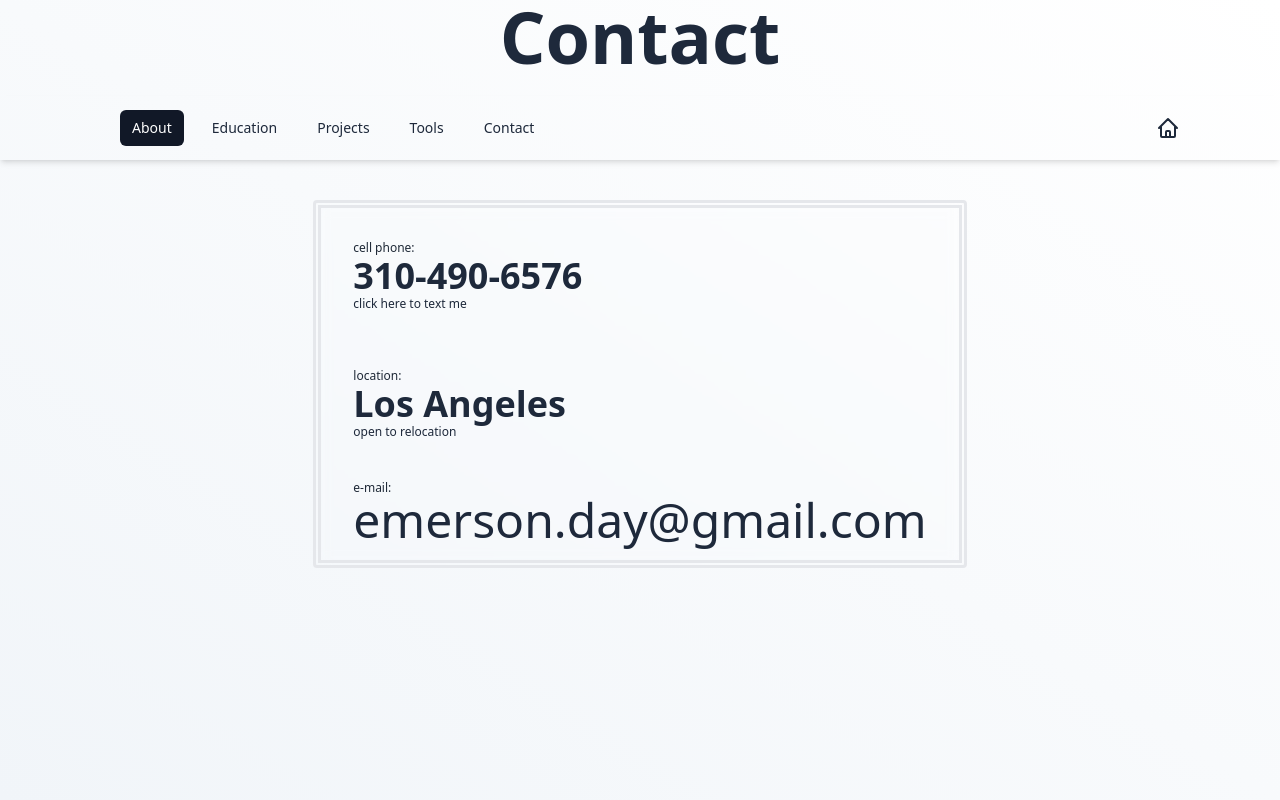
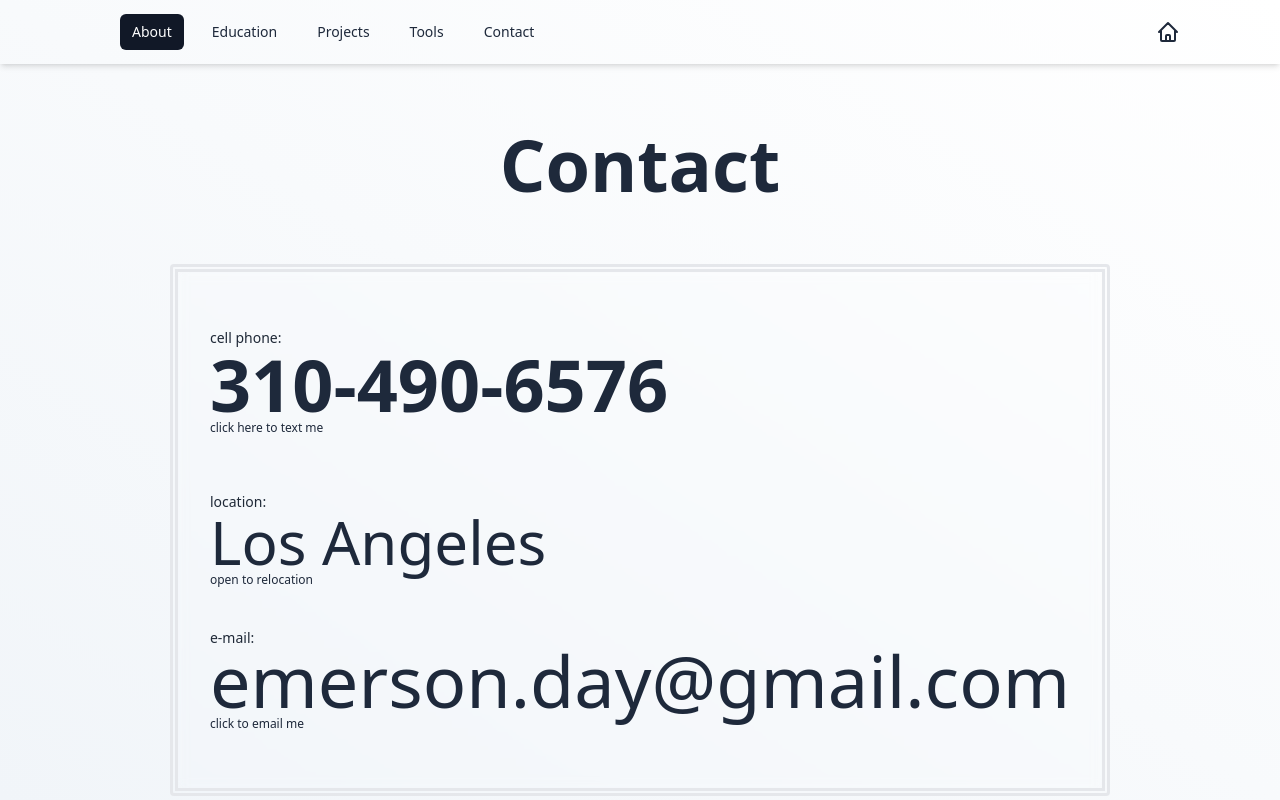
Before and after one commit to emday4prez/next-portfolio, a Next.js app: page /contact in a window 1280 px wide. Built offline with nearby package versions, Linux system fonts and the light colour scheme.

Commit message:
updated projects

```diff
--- a/components/Navbar.jsx
+++ b/components/Navbar.jsx
@@ -17,7 +17,7 @@ function classNames(...classes) {
 
 export default function Navbar() {
     return (
-        <Disclosure as="nav" className="bg-transparent shadow-md w-full mt-6">
+        <Disclosure as="nav" className="bg-transparent shadow-md w-full">
             {({ open }) => (
                 <>
                     <div className="max-w-6xl  mx-auto px-2 sm:px-6 lg:px-8">
--- a/pages/contact.tsx
+++ b/pages/contact.tsx
@@ -2,7 +2,6 @@ import { NextPage } from 'next'
 import Head from 'next/head'
 import Link from 'next/link'
 import Navbar from '../components/Navbar'
-
 
 const Contact: NextPage = () => {
     return (
@@ -11,48 +10,51 @@ const Contact: NextPage = () => {
                 <title>Emerson Day | Contact</title>
                 <link rel="icon" href="/favicon.ico" />
             </Head>
+
+            <Navbar />
+            <div className="py-8 h-10 "></div>
             <h1 className=" lg:text-7xl md:text-6xl sm:text-5xl text-4xl text-left font-bold md:pt-0 pt-8 text-slate-800 dark:text-slate-200 col-span-1 ">
                 Contact
-
             </h1>
-      <Navbar/>
-       <div className="px-8 h-10 ">
-
-        </div>
-      <div className="backdrop-blur rounded border-double border-8 border-grey-200  p-4">
+            <div className="py-8 h-10 "></div>
+            <div className="backdrop-blur py-10 rounded border-double border-8 border-grey-200  p-4">
                 <div className=" p-4">
-        <p className='text-xs'>cell phone:</p>
-       <h1 className=" lg:text-4xl md:text-3xl sm:text-xl text-2xl text-left font-bold  text-slate-800 dark:text-slate-200 col-span-1 ">
+                    <p className="text-sm">cell phone:</p>
+                    <h1 className=" lg:text-7xl md:text-5xl sm:text-4xl text-3xl text-left font-bold  text-slate-800 dark:text-slate-200 col-span-1 ">
                         310-490-6576
                     </h1>
-        <p className=' text-slate-800 dark:text-slate-400 text-xs'>
-          <Link className=' text-slate-800 dark:text-slate-300 text-sm' href="sms://+13104906576?body=I%27m%20interested%20in%20hiring%20you.%20Please%20contact%20me."
-         >click here to text me</Link>
+                    <p className=" text-slate-800 dark:text-slate-400 text-xs">
+                        <Link
+                            className=" text-slate-800 dark:text-slate-300 text-sm"
+                            href="sms://+13104906576?body=I%27m%20interested%20in%20hiring%20you.%20Please%20contact%20me."
+                        >
+                            click here to text me
+                        </Link>
                     </p>
-
                 </div>
 
-         <div className='px-8 h-10'>
-
-        </div>
-        <div className='px-4'>
-          <p className='text-xs'>location:</p>
-          <h1 className=" lg:text-4xl md:text-3xl sm:text-xl text-2xl text-left font-bold   text-slate-800 dark:text-slate-200 col-span-1 ">
+                <div className="px-8 h-10"></div>
+                <div className="px-4">
+                    <p className="text-sm">location:</p>
+                    <h1 className=" lg:text-6xl md:text-5xl sm:text-4xl text-3xl text-left font-light  text-slate-800 dark:text-slate-200 col-span-1 ">
                         Los Angeles
                     </h1>
-        <p className=' text-slate-800 dark:text-slate-400 text-xs'>open to relocation</p>
+                    <p className=" text-slate-800 dark:text-slate-400 text-xs">
+                        open to relocation
+                    </p>
                 </div>
-        <div className='px-8 h-10'>
-
-        </div>
-        <div className='px-4'>
-          <p className='text-xs'>e-mail:</p>
-        <h1 className="lg:text-5xl md:text-4xl sm:text-2xl text-xl text-left font-light text-slate-800 dark:text-slate-200 col-span-1">
+                <div className="px-8 h-10"></div>
+                <div className="px-4">
+                    <p className="text-sm ">e-mail:</p>
+                    <h1 className="lg:text-7xl md:text-6xl sm:text-4xl text-3xl text-left font-thin text-slate-800 dark:text-slate-200 -mt-1 col-span-1">
                         emerson.day@gmail.com
                     </h1>
+                    <p className=" text-slate-800 dark:text-slate-400 pb-4 text-xs">
+                        <a href="mailto:emerson.day@gmail.com?subject=subject&cc=cc@example.com">
+                            click to email me
+                        </a>
+                    </p>
                 </div>
-
-
             </div>
         </div>
     )
--- a/pages/projects/index.tsx
+++ b/pages/projects/index.tsx
@@ -1,26 +1,28 @@
-import { NextPage } from "next"
-import Head from "next/head"
-import Navbar from "../../components/Navbar"
-import Link from "next/link"
+import { NextPage } from 'next'
+import Head from 'next/head'
+import Navbar from '../../components/Navbar'
+import Link from 'next/link'
+
 const Projects: NextPage = () => {
-
     return (
         <div className="dark:bg-slate-900  flex min-h-screen flex-col items-center justify-start py-2 text-center">
             <Head>
-        <title>Emerson Day | Projects</title>
+                <title>Projects | Emerson Day</title>
                 <link rel="icon" href="/favicon.ico" />
             </Head>
-      <Navbar/>
-      <main className='dark:bg-slate-900 self-center dark:text-slate-100'>
-       <h2 className='text-5xl mb-6'>projects</h2>
+
+            <Navbar />
+            <div className="py-8"></div>
+            <main className="dark:bg-slate-900 self-center dark:text-slate-100">
+                <h2 className="text-5xl mb-6">projects</h2>
                 <Link className="cursor-pointer" href="/projects/landing-pages">
-        <a className="text-slate800 dark:text-slate-300 cursor-pointer">Landing Pages</a>
+                    <a className="text-slate800 dark:text-slate-300 cursor-pointer">
+                        Landing Pages
+                    </a>
                 </Link>
-
-
             </main>
         </div>
     )
 }
 
-export default Projects;
+export default Projects
--- a/pages/projects/landing-pages/smart-home/index.tsx
+++ b/pages/projects/landing-pages/smart-home/index.tsx
@@ -1,32 +1,48 @@
-import { NextPage } from "next"
-import Head from "next/head"
-import Navbar from "../../../../components/Navbar"
-import Link from "next/link"
-
+import { NextPage } from 'next'
+import Head from 'next/head'
+import Navbar from '../../../../components/Navbar'
+import Link from 'next/link'
+import Image from 'next/image'
+import page from '../../../../public/images/smart-home.png'
 const SmartHome: NextPage = () => {
-
     return (
         <div className="dark:bg-slate-900  flex min-h-screen flex-col items-center justify-start py-2 text-center">
             <Head>
                 <title>Smart Home Landing Page</title>
                 <link rel="icon" href="/favicon.ico" />
             </Head>
-      <Navbar/>
-      <main className='w-screen min-h-screen dark:text-slate-100 dark:bg-amber-800 dark:from-slate-900 dark:via-slate-800  self-center  bg-gradient-to-b from-white via-amber-100 to-amber-200 '>
+            <Navbar />
+            <main className="w-screen min-h-screen dark:text-slate-100 dark:bg-amber-800 dark:from-slate-900 dark:via-slate-800  self-center  bg-gradient-to-b from-white via-amber-100 to-amber-200 ">
                 <div className="my-8"></div>
                 <div className="">
-        <h2 className='text-5xl mb-6'>Smart Home Landing Page</h2>
-       <Link className="hover:cursor-pointer" href="https://github.com/emday4prez/SmartHomeLandingPage" >
+                    <h2 className="text-5xl mb-6">Smart Home Landing Page</h2>
+                    <div className="grid grid-col-2 border-double border-black">
+                        <Link
+                            className="hover:cursor-pointer grid-col-start-1"
+                            href="https://github.com/emday4prez/SmartHomeLandingPage"
+                        >
                             <a target="_blank">github</a>
                         </Link>
-
+                        <div className="px-10"></div>
+                        <Link
+                            className="hover:cursor-pointer grid-col-start-2"
+                            href="https://smart-home-site-landing-page.netlify.app/"
+                        >
+                            <a target="_blank">live site</a>
+                        </Link>
                     </div>
 
-
-
+                    <div className="py-10"></div>
+                    <Image
+                        src={page}
+                        height={432}
+                        width={350}
+                        className="rounded-lg"
+                    />
+                </div>
             </main>
         </div>
     )
 }
 
-export default SmartHome;
+export default SmartHome
```
Also changed, not shown: public/images/smart-home.png (added). Lines whose indentation alone changed are shown as unchanged.
